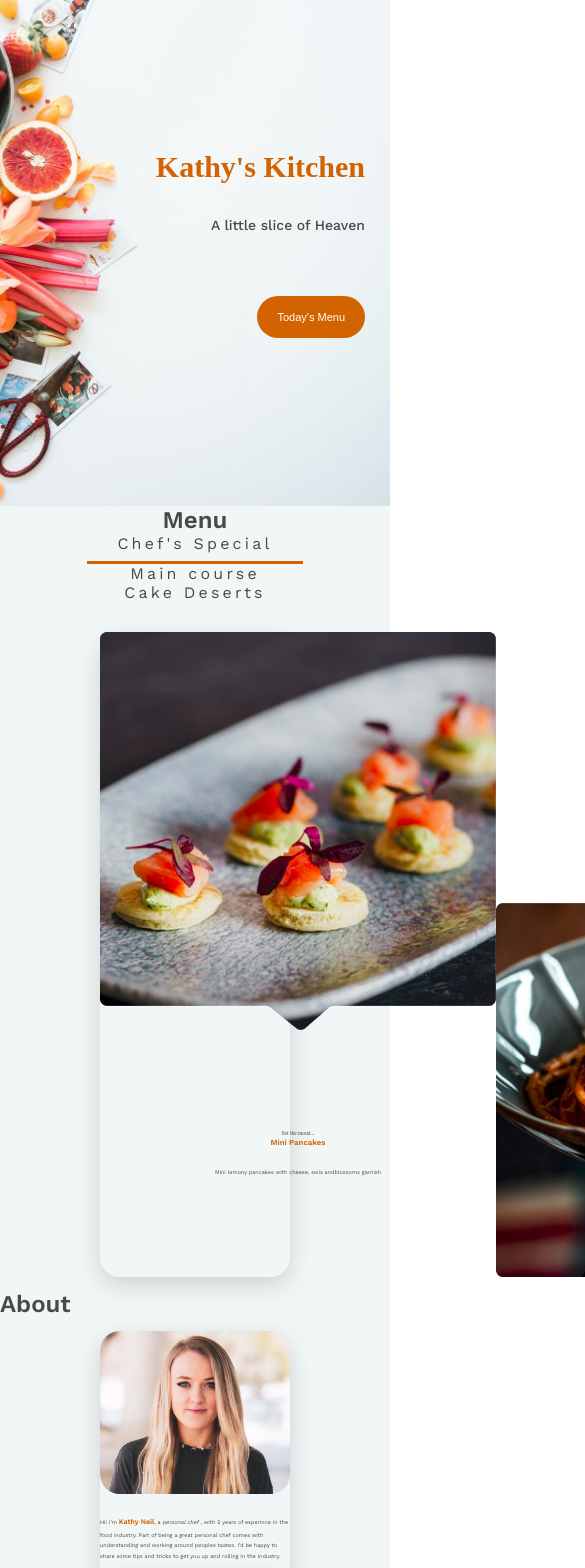
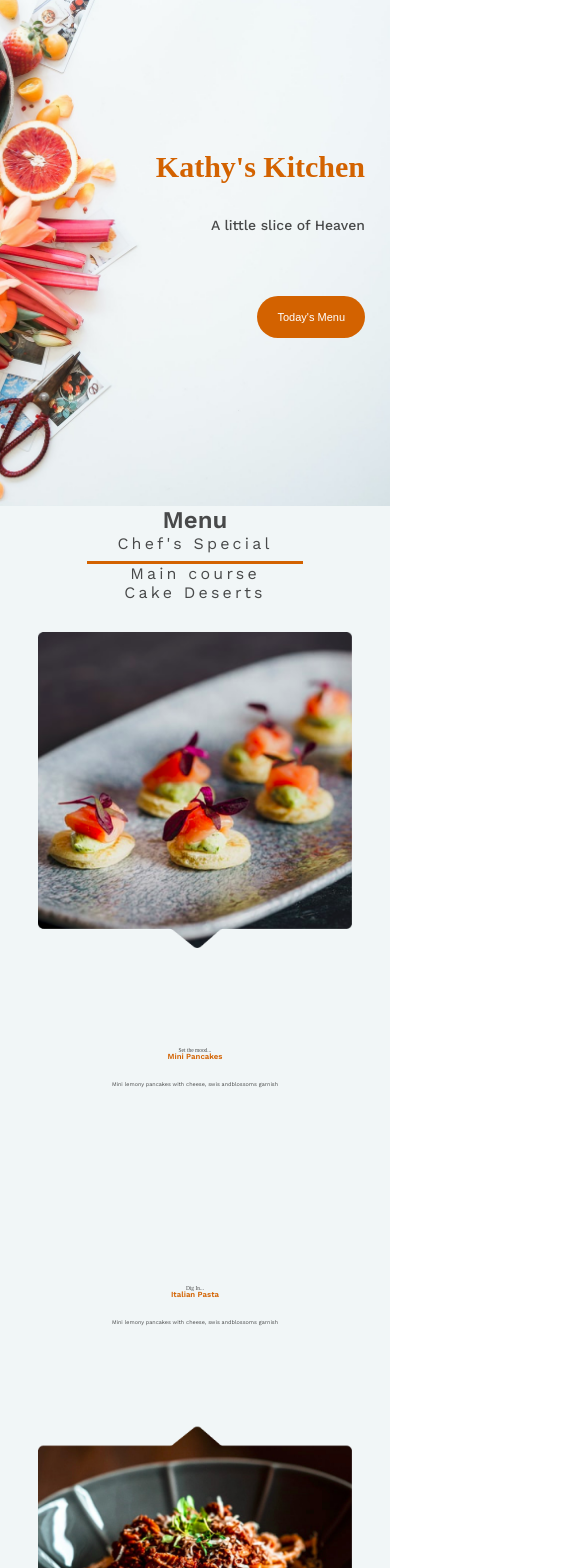
Before and after one commit to M-Tee/Kathys-Kitchen, a Vue app: page /#/about in a window 390 px wide. Shown: the top 1568 px of the page, 585 px wide, since content can reach past the window. Built offline with nearby package versions, Linux system fonts and the light colour scheme; a web font is replaced by a local one.

Commit message:
Change flex direction @ media 600px

```diff
--- a/src/components/container.vue
+++ b/src/components/container.vue
@@ -14,13 +14,18 @@ export default {
 <style scoped>
 .container{
   background-color: #f1f6f7;
-  margin: 13px 100px;
-  box-shadow: 0px 8px 24px rgba(0, 0, 0, 0.15);
+  margin: 13px 7em;
   border-radius: 20px;
   display: flex;
   font-size: 1.4vw;
-  line-height: 1.5;
+}
+
+@media only screen and (max-width: 600px) {
+ .container {
+    flex-direction: column;
+  }
 
 }
 
+
 </style>
```
